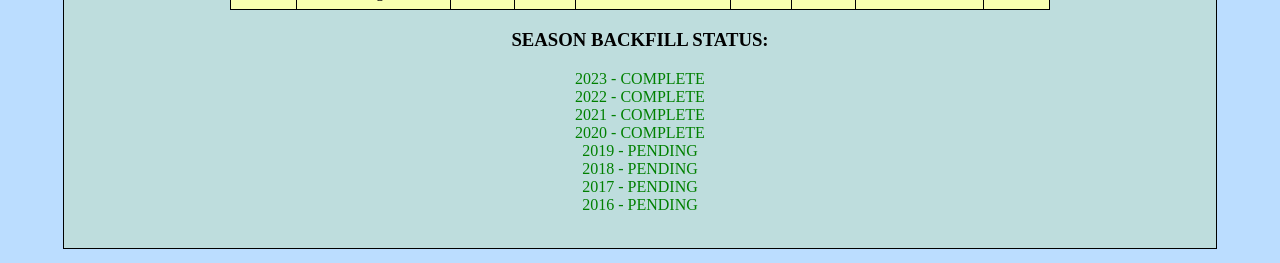
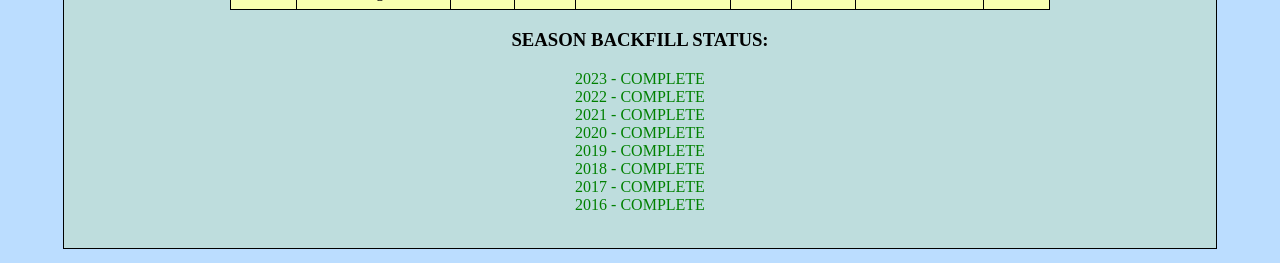
Before and after one commit to jettbpittman/sagh-st.org, a plain HTML site: page records.html in a window 1280 px wide. Shown: the part 2830-3093 px from the top of the page. Drawn offline with nearby package versions, Linux system fonts and the light colour scheme.

Commit message:
finish backfilling record boards

```diff
--- a/records/top_5-all-time.html
+++ b/records/top_5-all-time.html
@@ -153,13 +153,13 @@
         <br>
         2020 - COMPLETE
         <br>
-        2019 - PENDING
+        2019 - COMPLETE
         <br>
-        2018 - PENDING
+        2018 - COMPLETE
         <br>
-        2017 - PENDING
+        2017 - COMPLETE
         <br>
-        2016 - PENDING
+        2016 - COMPLETE
     </span>
 </p>
 <br>
```
